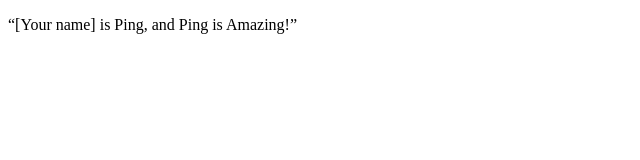
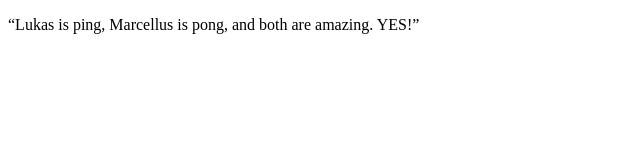
Before and after one commit to ljarasunas2021/PING-PONG, a plain HTML site: page index.html in a window 1280 px wide. Shown: the whole page, without its empty margins (0-640 px from the left). Drawn offline with Linux system fonts and the light colour scheme.

Commit message:
changed lines

```diff
--- a/index.html
+++ b/index.html
@@ -1,7 +1,7 @@
 <!DOCTYPE html>
 <html>
     <head>
-      <p> “[Your name] is Ping, and Ping is Amazing!” <p/>
+      <p> “Lukas is ping, Marcellus is pong, and both are amazing. YES!” <p/>
       <meta charset="utf-8">
 		  <meta name="viewport" content="width=device-width, initial-scale=1">
       <title>Ping-Pong Activity</title>
```
